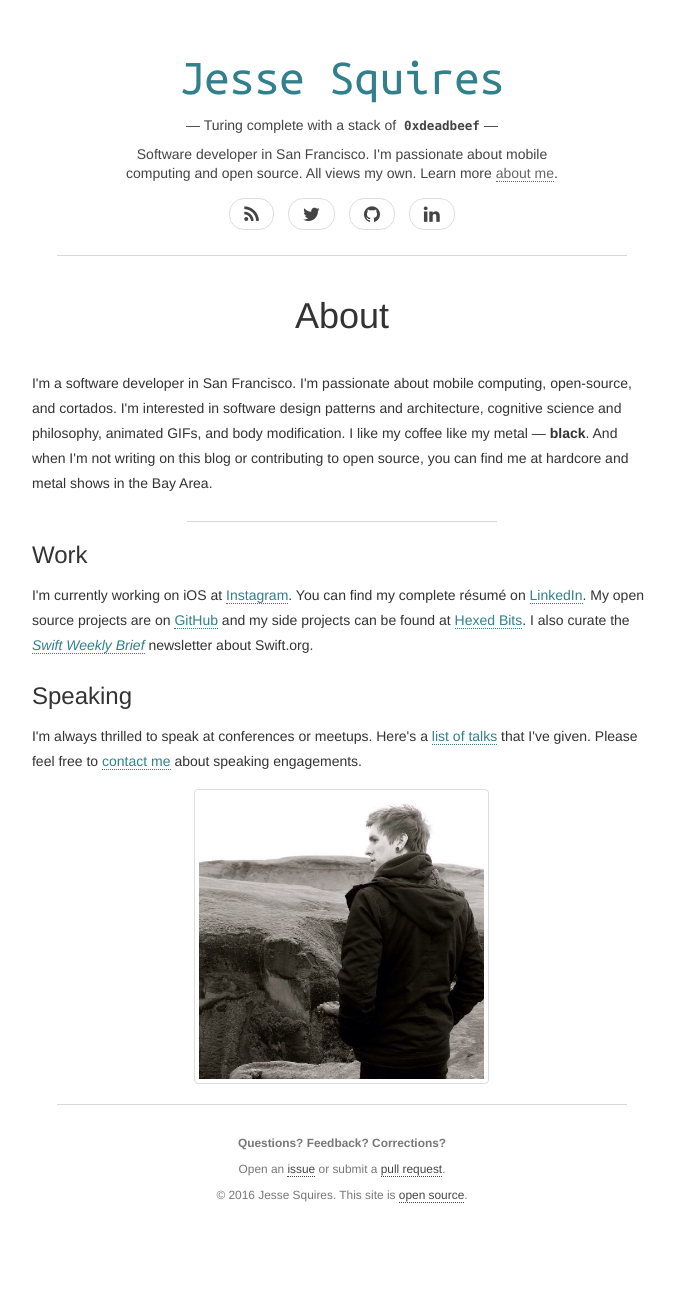
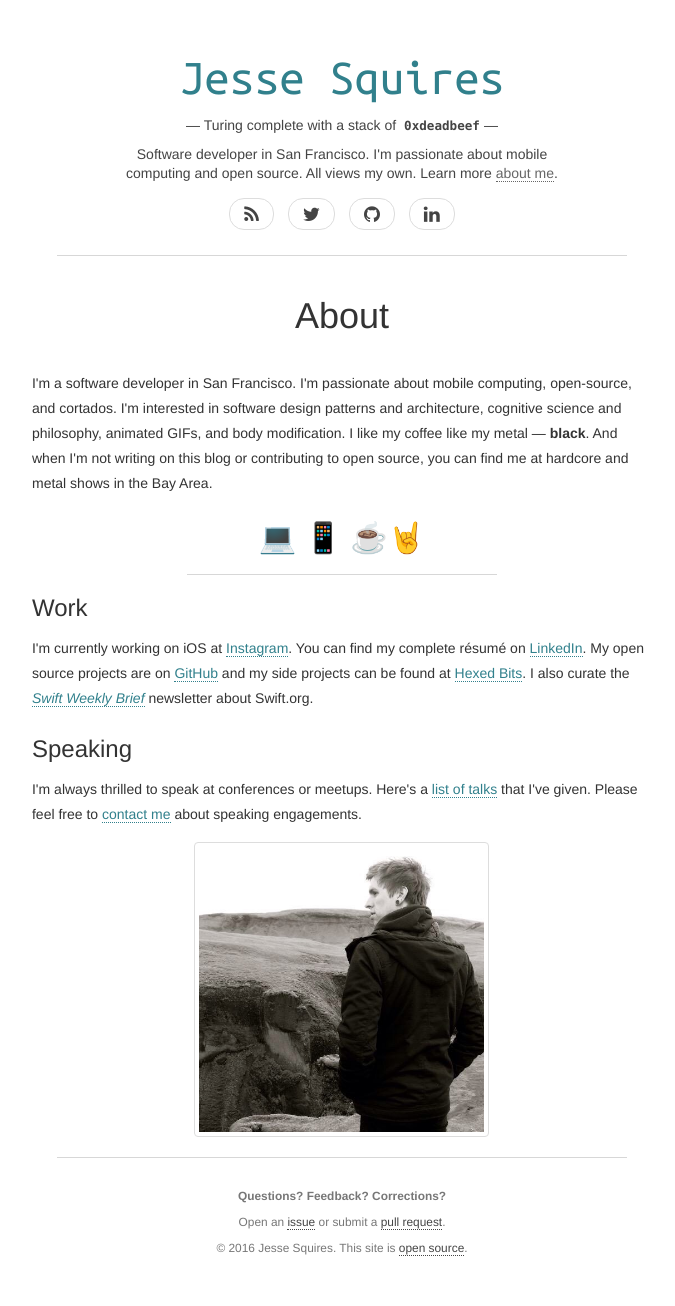
Before and after one commit to jessesquires/jessesquires.com, a Jekyll site: the page built from about.html, in a window 1280 px wide. Shown: the whole page, without its empty margins (298-973 px from the left). Built offline with Jekyll 4.4.1, drawn with Linux system fonts in a browser that asks for light colours; nearby versions of some CDN libraries; Markdown is read by kramdown in place of the engine named in the settings; before the commit the page ends 1253 px from its top, so only the background shows below that.

Commit message:
moar emoji

```diff
--- a/about.html
+++ b/about.html
@@ -10,6 +10,7 @@ title: About
       I'm interested in software design patterns and architecture, cognitive science and philosophy, animated GIFs, and body modification.
       I like my coffee like my metal &mdash; <strong>black</strong>.
       And when I'm not writing on this blog or contributing to open source, you can find me at hardcore and metal shows in the Bay Area.</p>
+      <h2 class="text-center">💻 📱 ☕️🤘</h2>
       <hr>
 
       <h3>Work</h3>
```
